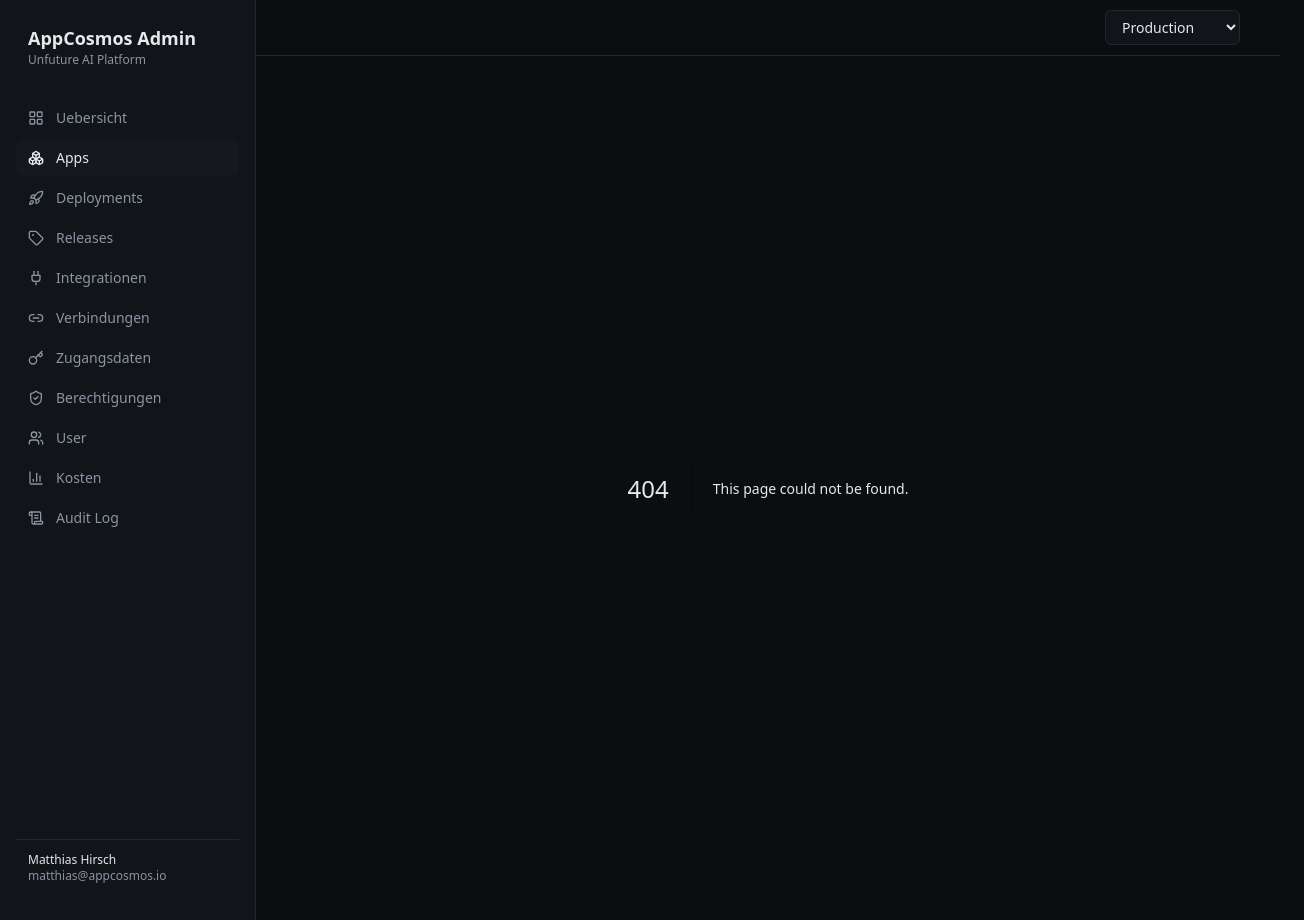
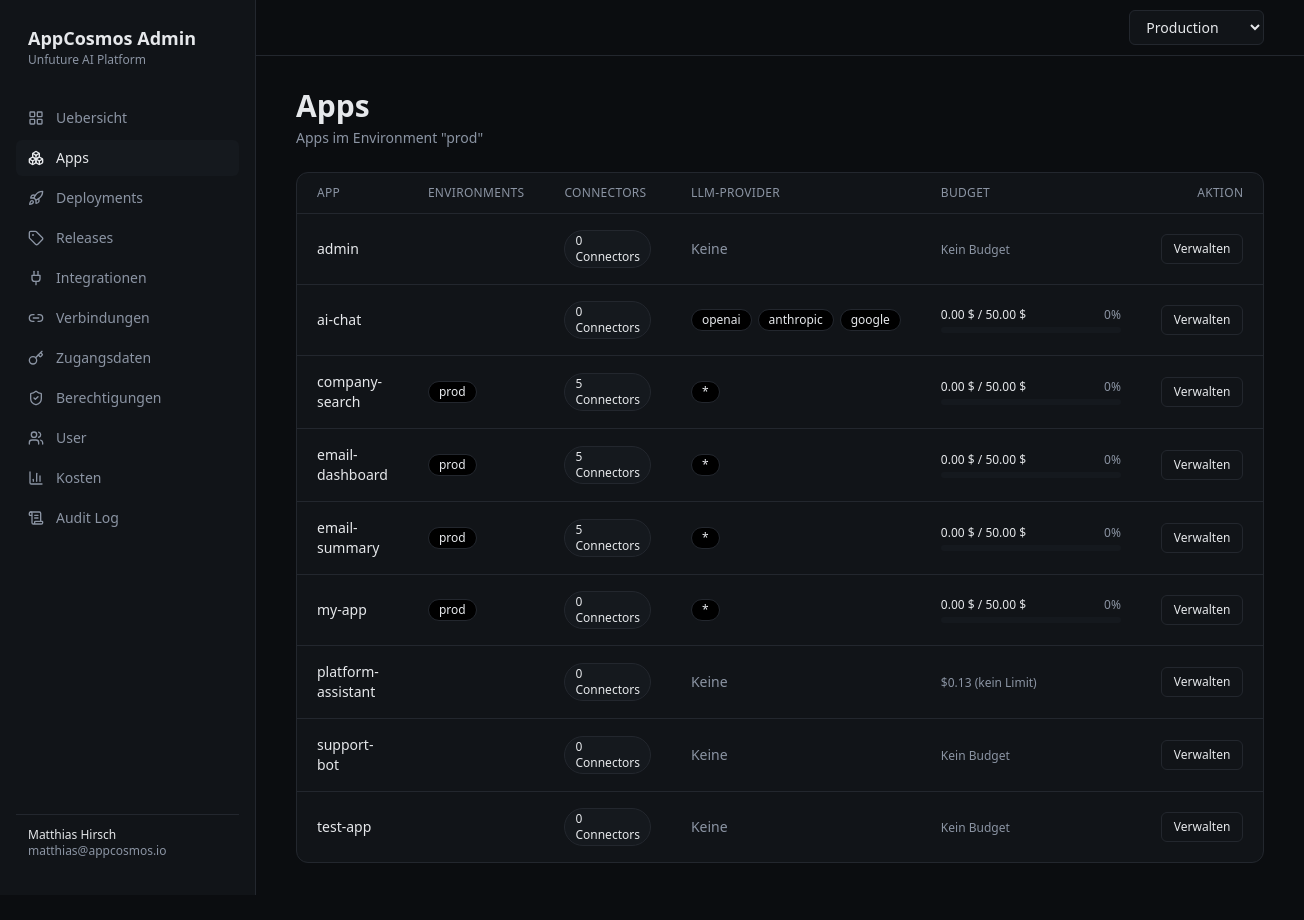
Before and after one commit to Matthias-Hirsch/appcosmos, a Next.js app: page /apps in a window 1280 px wide. Before the commit this address had no page. Shown: the whole page, 1304 px wide, since content can reach past the window. After the commit the page ends 895 px from the top, so only its background shows below. Built offline with nearby package versions, Linux system fonts and the light colour scheme.

Commit message:
feat: apps page

```diff
--- /dev/null
+++ b/app/apps/page.tsx
@@ -0,0 +1,72 @@
+const apps = [
+  { name: "admin", env: null as string | null, connectors: 0, providers: [] as string[], budget: null as null | { used: number; limit: number | null } },
+  { name: "ai-chat", env: null, connectors: 0, providers: ["openai", "anthropic", "google"], budget: { used: 0, limit: 50 } },
+  { name: "company-search", env: "prod", connectors: 5, providers: ["*"], budget: { used: 0, limit: 50 } },
+  { name: "email-dashboard", env: "prod", connectors: 5, providers: ["*"], budget: { used: 0, limit: 50 } },
+  { name: "email-summary", env: "prod", connectors: 5, providers: ["*"], budget: { used: 0, limit: 50 } },
+  { name: "my-app", env: "prod", connectors: 0, providers: ["*"], budget: { used: 0, limit: 50 } },
+  { name: "platform-assistant", env: null, connectors: 0, providers: [], budget: { used: 0.13, limit: null } },
+  { name: "support-bot", env: null, connectors: 0, providers: [], budget: null },
+  { name: "test-app", env: null, connectors: 0, providers: [], budget: null },
+];
+
+export default function AppsPage() {
+  return (
+    <div className="space-y-6 max-w-[1500px]">
+      <div>
+        <h1 className="text-3xl font-semibold">Apps</h1>
+        <p className="text-sm text-muted mt-1">Apps im Environment "prod"</p>
+      </div>
+      <div className="bg-panel border border-border rounded-xl overflow-hidden">
+        <table className="w-full text-sm">
+          <thead className="text-muted text-xs uppercase tracking-wide border-b border-border">
+            <tr>
+              <th className="text-left font-normal px-5 py-3">App</th>
+              <th className="text-left font-normal px-5 py-3">Environments</th>
+              <th className="text-left font-normal px-5 py-3">Connectors</th>
+              <th className="text-left font-normal px-5 py-3">LLM-Provider</th>
+              <th className="text-left font-normal px-5 py-3">Budget</th>
+              <th className="text-right font-normal px-5 py-3">Aktion</th>
+            </tr>
+          </thead>
+          <tbody>
+            {apps.map((a) => (
+              <tr key={a.name} className="border-b border-border last:border-0">
+                <td className="px-5 py-4 font-medium">{a.name}</td>
+                <td className="px-5 py-4">
+                  {a.env && (<span className="inline-block bg-black border border-border rounded-full px-2.5 py-0.5 text-xs">{a.env}</span>)}
+                </td>
+                <td className="px-5 py-4">
+                  <span className="inline-block bg-panel2 border border-border rounded-full px-2.5 py-0.5 text-xs">{a.connectors} Connectors</span>
+                </td>
+                <td className="px-5 py-4">
+                  {a.providers.length === 0 ? (<span className="text-muted">Keine</span>) : (
+                    <div className="flex gap-1.5">
+                      {a.providers.map((p) => (<span key={p} className="bg-black border border-border rounded-full px-2.5 py-0.5 text-xs">{p}</span>))}
+                    </div>
+                  )}
+                </td>
+                <td className="px-5 py-4 min-w-[220px]">
+                  {a.budget ? (a.budget.limit ? (
+                    <div>
+                      <div className="flex justify-between text-xs mb-1">
+                        <span>{a.budget.used.toFixed(2)} $ / {a.budget.limit.toFixed(2)} $</span>
+                        <span className="text-muted">{Math.round((a.budget.used / a.budget.limit) * 100)}%</span>
+                      </div>
+                      <div className="h-1.5 bg-panel2 rounded-full overflow-hidden">
+                        <div className="h-full bg-accent" style={{ width: `${(a.budget.used / a.budget.limit) * 100}%` }} />
+                      </div>
+                    </div>
+                  ) : (<span className="text-muted text-xs">${a.budget.used.toFixed(2)} (kein Limit)</span>)) : (<span className="text-muted text-xs">Kein Budget</span>)}
+                </td>
+                <td className="px-5 py-4 text-right">
+                  <button className="border border-border rounded-md px-3 py-1.5 text-xs hover:bg-panel2">Verwalten</button>
+                </td>
+              </tr>
+            ))}
+          </tbody>
+        </table>
+      </div>
+    </div>
+  );
+}
```
